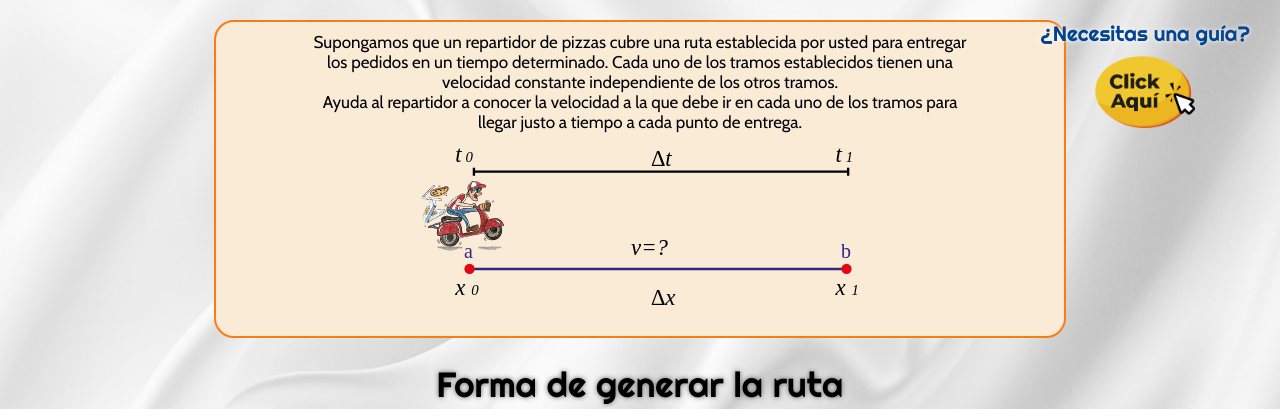
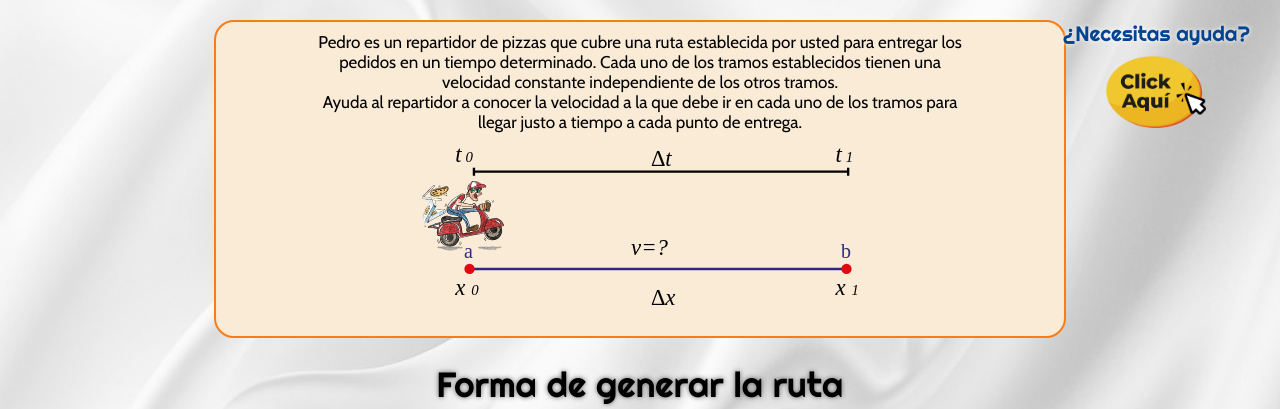
Before and after one commit to Aspg97/XRMRU, a PHP site: page /webComponents/PGG_ADD/graficadora.html in a window 1280 px wide. Shown: the part 169-578 px from the top of the page. Run offline with PHP 8.4, Linux system fonts and the light colour scheme; some web fonts are replaced.

Commit message:
mejoras V1.0

```diff
--- a/webComponents/Estilos/estilosFundamentosTeoricos.css
+++ b/webComponents/Estilos/estilosFundamentosTeoricos.css
@@ -43,7 +43,7 @@
 }
 
 .sub-tit-teo {
-    background-color: #2EC748;
+    background-color: #0091FB;
     margin: 10px;
     padding: 0 10px;
     display: inline-block;
--- a/webComponents/PGG_ADD/graficadora.html
+++ b/webComponents/PGG_ADD/graficadora.html
@@ -46,7 +46,7 @@
     <main class="main-cal-graph">
         <div class="cont-expli">
             <p class="enunciado">
-                Supongamos que un repartidor de pizzas cubre una ruta establecida por usted para entregar los pedidos
+                Pedro es un repartidor de pizzas que cubre una ruta establecida por usted para entregar los pedidos
                 en un tiempo determinado. Cada uno de los tramos establecidos tienen una velocidad constante independiente de los otros tramos. <br>Ayuda al repartidor a conocer la velocidad a la que debe ir en cada uno de los tramos para llegar justo a tiempo a cada punto de entrega.
             </p>
             <img src="../IMG/Graficadora/moto.svg" class="img-enunciado">
@@ -126,7 +126,7 @@
         <button class="btn-generar" id="gen-graph">Generar</button>
     </main>
     <div class="acc-manual">
-        <h2>¿Necesitas una guía?</h2>
+        <h2>¿Necesitas ayuda?</h2>
         <div>
             <a href="manualUsuario.html" target="_blank"><img src="../IMG/clickAqui-01.png" alt=""></a>
         </div>
--- a/webComponents/PGG_ADD/pizarraDigital.html
+++ b/webComponents/PGG_ADD/pizarraDigital.html
@@ -122,7 +122,7 @@
 
     </main>
     <div class="acc-manual">
-        <h2>¿Necesitas una guía?</h2>
+        <h2>¿Necesitas ayuda?</h2>
         <div>
             <a href="manualUsuario.html" target="_blank"><img src="../IMG/clickAqui-01.png" alt=""></a>
         </div>
--- a/webComponents/PGG_ADD/simulador.html
+++ b/webComponents/PGG_ADD/simulador.html
@@ -102,7 +102,7 @@
         </div>
     </main>
     <div class="acc-manual">
-        <h2>¿Necesitas una guía?</h2>
+        <h2>¿Necesitas ayuda?</h2>
         <div>
             <a href="manualUsuario.html" target="_blank"><img src="../IMG/clickAqui-01.png" alt=""></a>
         </div>
```
Also changed, not shown: webComponents/IMG/gift/Posición.png.
